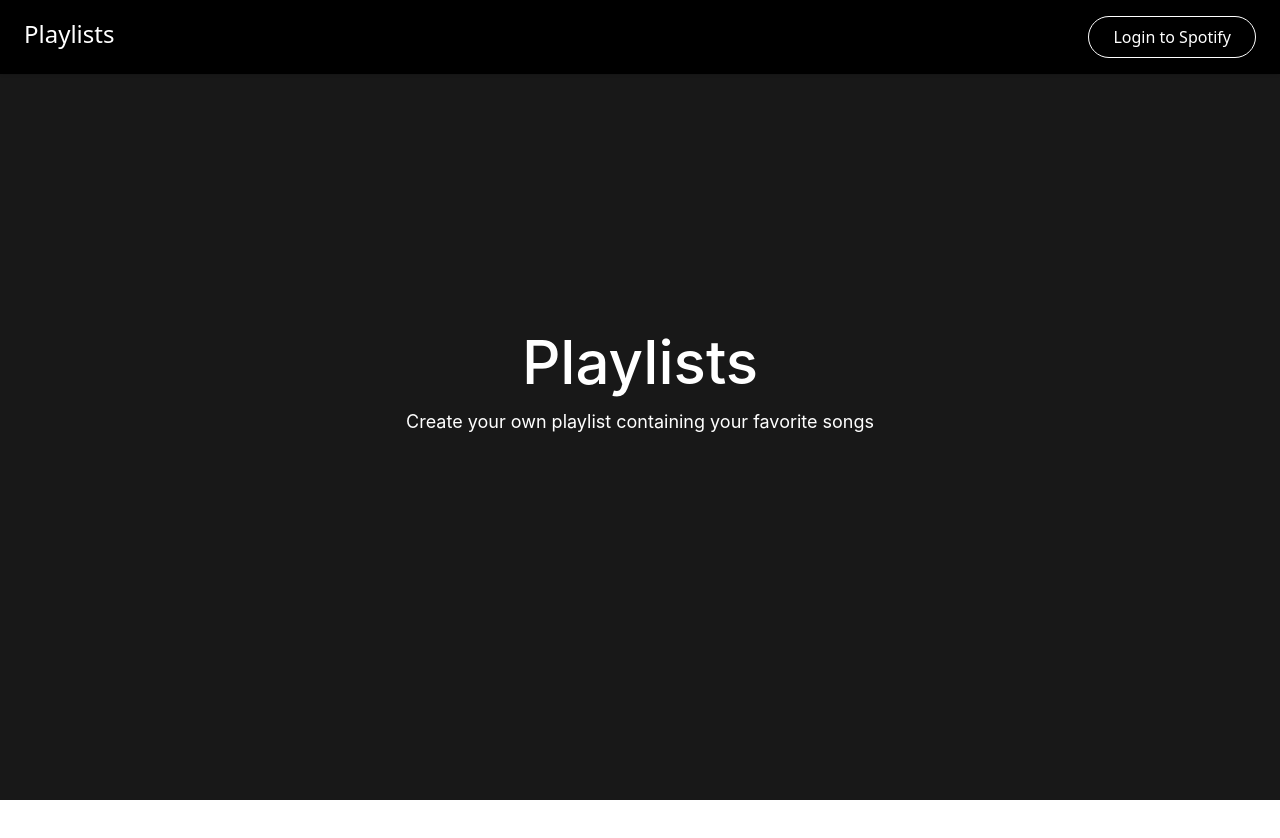
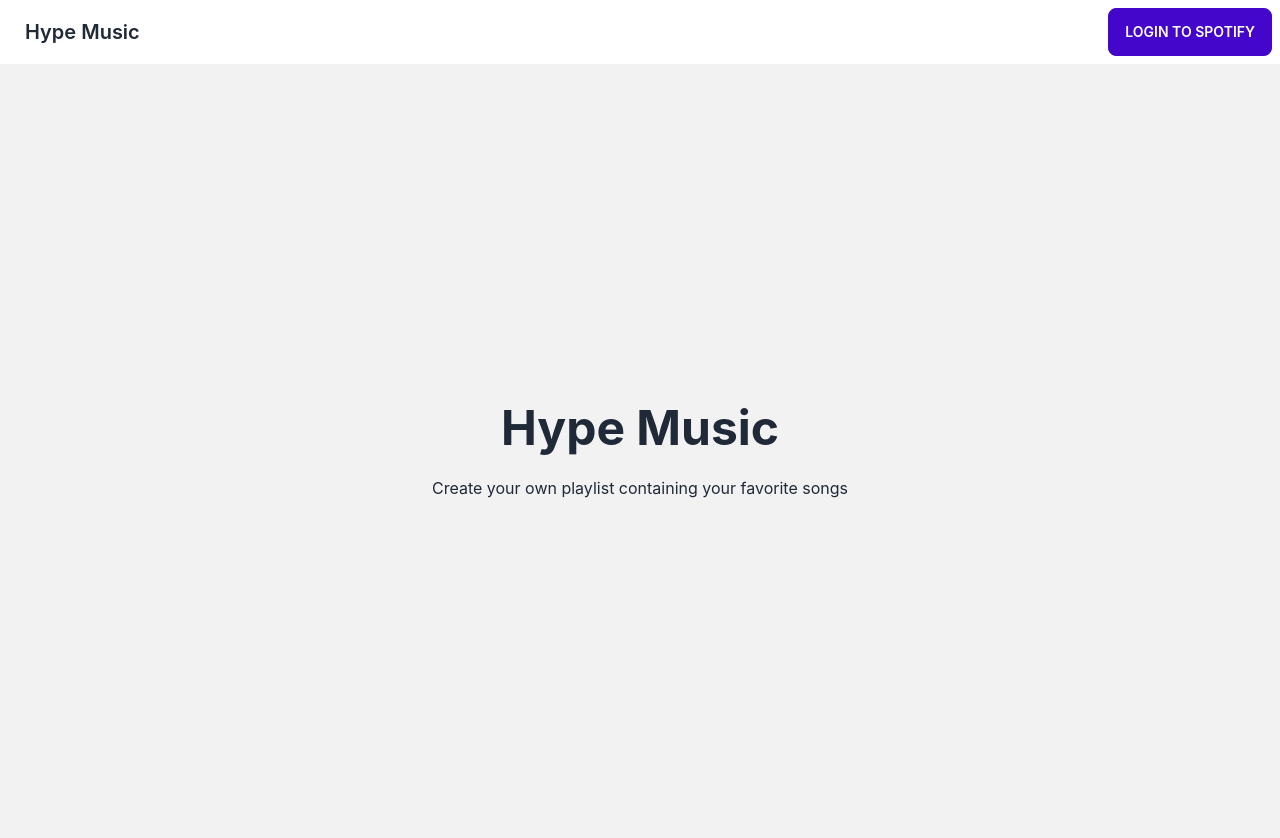
Before and after one commit to gillyhuga/hype-music, a React (Create React App) app: page / in a window 1280 px wide. Shown: the top 838 px of the page. Before the commit the page ends 800 px from the top, so only its background shows below. Built offline with nearby package versions, Linux system fonts and the light colour scheme.

Commit message:
style : change component with component UI

```diff
--- a/src/App.js
+++ b/src/App.js
@@ -39,11 +39,8 @@
     <Router>
       <div className=" bg-[#181818] min-h-screen">
         <Navbar
-          button={!token ?
-            <button className="text-white border border-white rounded-full py-2 px-6 hover:bg-gray-700">
-              <a href={LOGIN_URL}>Login to Spotify</a>
-            </button>
-            : <button className="text-white border border-white rounded-full py-2 px-6 hover:bg-gray-700" onClick={logout}>Logout</button>}
+          login={LOGIN_URL}
+          logout={logout}
         />
         <Switch>
           <Route exact path="/">
--- a/src/components/AddPlaylist/index.js
+++ b/src/components/AddPlaylist/index.js
@@ -1,61 +1,30 @@
 import React from "react";
 
 const AddPlaylist = ({ title, description, submit }) => {
-    const [showModal, setShowModal] = React.useState(false);
     return (
-        <>
-            <button
-                className="bg-green-500 text-white active:bg-green-600 font-bold uppercase text-sm px-6 h-10 rounded-full shadow hover:shadow-lg outline-none focus:outline-none mr-1 ease-linear transition-all duration-150"
-                type="button"
-                onClick={() => setShowModal(true)}
-            >
-                Create Playlist
-            </button>
-            {showModal ? (
-                <>
-                    <div className="justify-center items-center flex overflow-x-hidden overflow-y-auto fixed inset-0 z-50 outline-none focus:outline-none">
-                        <div className="relative w-screen my-6 mx-auto max-w-3xl">
-                            <div className="border-0 rounded-lg shadow-lg relative flex flex-col w-full bg-white outline-none focus:outline-none">
-                                <div className="flex items-start justify-between p-5 border-b border-solid border-slate-200 rounded-t">
-                                    <h3 className="text-3xl font-semibold">
-                                        Create Playlist
-                                    </h3>
-                                </div>
+        <div>
+            <label for="my-modal" class="btn btn-primary modal-button">Create Playlist</label>
+            <input type="checkbox" id="my-modal" class="modal-toggle" />
+            <div className="modal">
+                <div className="modal-box">
                     <form onSubmit={submit}>
-                                    <div className="relative p-6 flex-auto">
-
-                                        <label className="block">
-                                            <span className="block text-sm font-medium text-slate-700">Title</span>
-                                            <input type="text" name="title" onChange={title} required={true} minLength={10} className="mt-1 block w-full px-3 py-2 bg-white border border-slate-300 rounded-full text-sm shadow-sm placeholder-slate-400 focus:outline-none focus:border-sky-500 focus:ring-1 focus:ring-sky-500 " />
+                        <h3 className="font-bold text-lg">Create Playlist</h3>
+                        <label className="label">
+                            <span className="label-text">Title</span>
                         </label>
-                                        <label className="block">
-                                            <span className="block text-sm font-medium text-slate-700">Description</span>
-                                            <input type="textarea" name="description" onChange={description} className="mt-1 block w-full px-3 py-2 bg-white border border-slate-300 rounded-full text-sm shadow-sm placeholder-slate-400 focus:outline-none focus:border-sky-500 focus:ring-1 focus:ring-sky-500 " />
+                        <input type="text" name="title" onChange={title} required={true} minLength={10} placeholder="Title" className="input input-bordered w-full "></input>
+                        <label className="label">
+                            <span className="label-text">Description</span>
                         </label>
-                                    </div>
-                                    <div className="flex items-center justify-end p-6 border-t border-solid border-slate-200 rounded-b">
-                                        <button
-                                            className="text-red-500 background-transparent font-bold uppercase px-6 py-2 text-sm outline-none focus:outline-none mr-1 mb-1 ease-linear transition-all duration-150"
-                                            type="button"
-                                            onClick={() => setShowModal(false)}
-                                        >
-                                            Close
-                                        </button>
-                                        <button
-                                            className=" bg-emerald-500 text-white active:bg-emerald-600 font-bold uppercase text-sm px-6 py-3 rounded-full shadow hover:shadow-lg outline-none focus:outline-none mr-1 mb-1 ease-linear transition-all duration-150"
-                                            type="submit"
-                                        >
-                                            Save Changes
-                                        </button>
+                        <input type="text" name="description" onChange={description} placeholder="Description" className="input input-bordered w-full "></input>
+                        <div className="modal-action">
+                            <label for="my-modal" className="btn">Close</label>
+                            <button type="submit" className="btn btn-primary">Create</button>
                         </div>
                     </form>
                 </div>
             </div>
         </div>
-                    <div className="opacity-25 fixed inset-0 z-40 bg-black"></div>
-                </>
-            ) : null}
-        </>
     )
 }
 
--- a/src/components/Card/index.js
+++ b/src/components/Card/index.js
@@ -8,10 +8,10 @@
     }
     return (
         <div>
-            <div className="card lg:card-side bg-base-100 shadow-xl">
-                <figure><img className="md:w-[200px]" src={image} alt="Album" /></figure>
-                <div className="w-2/3 card-body">
-                    <div className=" m-2 mb-7 truncate">
+            <div className="card card-side bg-base-100 shadow-xl">
+                <figure><img className="object-cover w-[225px] h-[225px]" src={image} alt="Album" /></figure>
+                <div className="w-100 card-body">
+                    <div className="m-2 mb-7 truncate">
                         <span className="text-xl font-bold">{title}</span>
                         <p>{artists}</p>
                     </div>
--- a/src/components/Navbar/index.js
+++ b/src/components/Navbar/index.js
@@ -1,13 +1,28 @@
 import React from "react";
+import { useSelector } from "react-redux";
 
-const Navbar = ({ button }) => {
+const Navbar = ({ login, logout, profilePicture }) => {
+    let { token } = useSelector((state) => state.auth);
+    const { user } = useSelector((state) => state.user);
     return (
-        <div className=" fixed font-sans flex flex-col text-center sm:flex-row sm:text-left sm:justify-between py-4 px-6 text-white shadow sm:items-baseline px-14 w-full bg-black">
-            <div className="mb-2 sm:mb-0">
-                <a href="/" className="text-2xl no-underline text-grey-darkest hover:text-blue-dark">Playlists</a>
+        <div className="navbar bg-base-100">
+            <div className="flex-1">
+                <a href="/" className="btn btn-ghost normal-case text-xl">Hype Music</a>
             </div>
-            <div>
-                {button}
+            <div className="flex-none gap-2">
+                {!token ?
+                    <a href={login} className="btn btn-active btn-primary">Login to Spotify</a>
+                    : <div className="dropdown dropdown-end">
+                        <label tabIndex="0" className="btn btn-ghost btn-circle avatar">
+                            <div className="w-10 rounded-full">
+                                <img src={user ? user.images[0].url : null} alt="profile" />
+                            </div>
+                        </label>
+                        <ul tabIndex="0" className="mt-3 p-2 shadow menu menu-compact dropdown-content bg-base-100 rounded-box w-52">
+                            <li><button onClick={logout}>Logout</button></li>
+                        </ul>
+                    </div>
+                }
             </div>
         </div>
     )
--- a/src/components/SearchBar/index.js
+++ b/src/components/SearchBar/index.js
@@ -4,11 +4,13 @@
 const SearchBar = ({ submit, change }) => {
     return (
         <form onSubmit={submit}>
-            <div className="w-full h-10 pl-3 pr-2 w-72 bg-white border rounded-full flex justify-between items-center">
-                <button className="ml-1 outline-none focus:outline-none active:outline-none">
-                    <SearchIcon className="h-5 w-5 text-black" />
-                </button>
-                <input type="text" placeholder="Search for artist or songs" className="appearance-none w-full outline-none focus:outline-none active:outline-none pl-2 " onChange={change} />
+            <div className="form-control">
+                <div className="input-group">
+                    <input type="text" required={true} placeholder="Search for artist or songs" className="input input-bordered" onChange={change} />
+                    <button className="btn btn-primary btn-square">
+                        <SearchIcon className="h-6 w-6 text-white" />
+                    </button>
+                </div>
             </div>
         </form>
     )
--- a/src/pages/CreatePlaylist/index.js
+++ b/src/pages/CreatePlaylist/index.js
@@ -99,7 +99,7 @@
     return (
         <div>
             <div>
-                <div className="pt-24 px-14">
+                <div className="px-6">
                     <h1 className="text-white text-2xl font-medium pt-6 mb-2">Hello, {user.display_name}</h1>
                     <p className="text-white mb-10">Choose your favorite song and create your playlist </p>
                     <Toaster
@@ -122,7 +122,7 @@
                     {!inSearch ?
                         <>
                             <h1 className="text-white text-2xl font-medium pt-6 mb-2">Your top song</h1>
-                            <div className="grid grid-cols-2 md:grid-cols-3 gap-4 py-5  ">
+                            <div className="grid grid-cols-1 md:grid-cols-3 gap-4 py-5  ">
                                 {playlist.length ?
                                     playlist.slice(0, 12).map((track, index) =>
                                         <Card
--- a/src/pages/LandingPage/index.js
+++ b/src/pages/LandingPage/index.js
@@ -3,13 +3,11 @@
 function LandingPage() {
     return (
         <div>
-            <div className="gradient flex min-h-screen items-center text-white">
-                <div className="container mx-auto flex flex-wrap items-center p-4">
-                    <div className="w-full p-4 text-center">
-                        <div className="mb-4 text-6xl font-medium">Playlists</div>
-                        <div className="mb-8 text-lg">
-                            Create your own playlist containing your favorite songs
-                        </div>
+            <div class="hero min-h-screen bg-base-200">
+                <div class="hero-content text-center">
+                    <div class="max-w-md">
+                        <h1 class="text-5xl font-bold">Hype Music</h1>
+                        <p class="py-6">Create your own playlist containing your favorite songs</p>
                     </div>
                 </div>
             </div>
```
Lines whose indentation alone changed are shown as unchanged.
